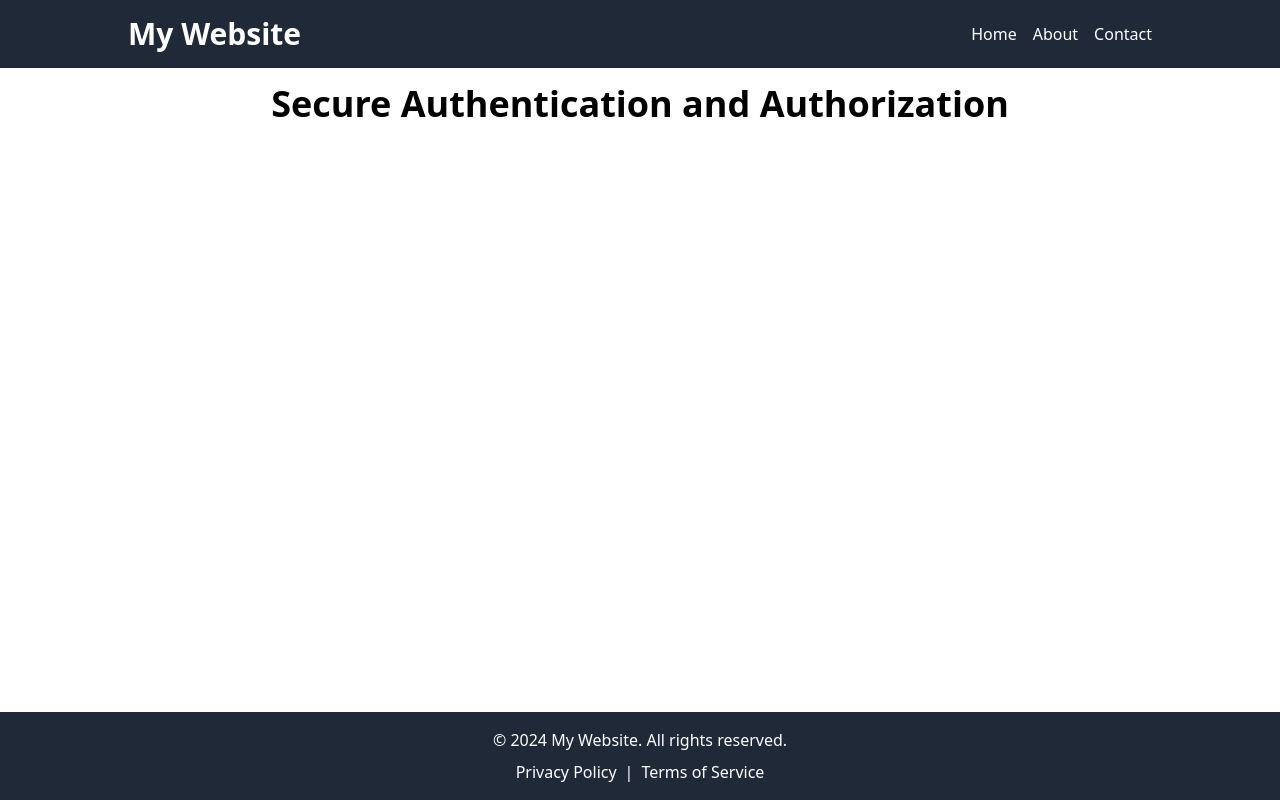
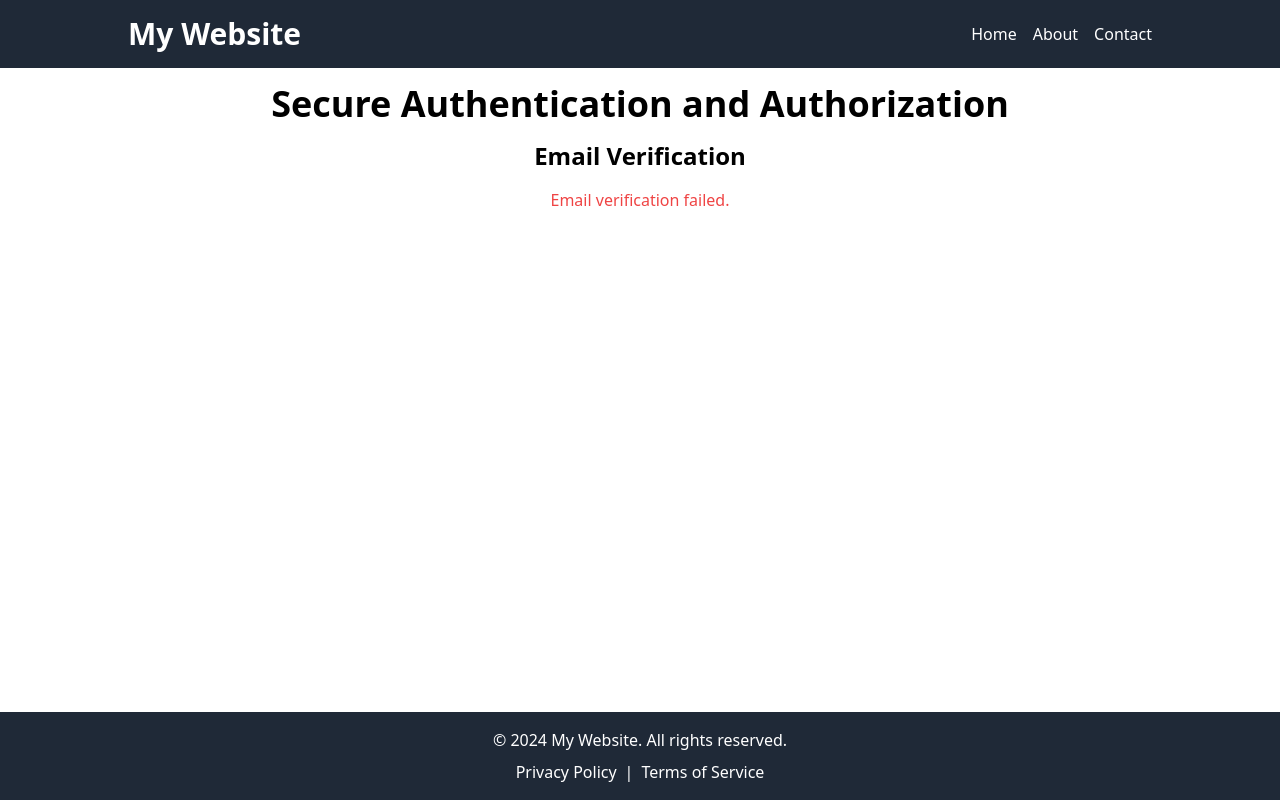
Before and after one commit to Rupehyadav/secure-authentication-authorization-frontend, a React (Vite) app: page /verify-email/1 in a window 1280 px wide. Built offline with nearby package versions, Linux system fonts and the light colour scheme; no server answers.

Commit message:
VerifyEmail component added

```diff
--- a/src/App.tsx
+++ b/src/App.tsx
@@ -15,6 +15,7 @@ import HomePage from "./components/HomePage";
 import About from "./components/About";
 import Contact from "./components/Contact";
 import ProtectedRoute from "./components/ProtectedRoute";
+import VerifyEmail from "./components/VerifyEmail";
 
 const App: React.FC = () => {
   return (
@@ -35,6 +36,7 @@ const App: React.FC = () => {
             <Route path="/contact" element={<Contact />} />
             <Route path="/forgot-password" element={<ForgotPassword />} />
             <Route path="/reset-password/:token" element={<ResetPassword />} />
+            <Route path="/verify-email/:token" element={<VerifyEmail />} />
             <Route path="/" element={<HomePage />} />
 
             <Route
--- /dev/null
+++ b/src/components/VerifyEmail.tsx
@@ -0,0 +1,48 @@
+import React, { useEffect, useState } from "react";
+import { useParams, useNavigate } from "react-router-dom";
+import axios from "../Axios";
+
+interface VerifyEmailProps {}
+
+const VerifyEmail: React.FC<VerifyEmailProps> = () => {
+  const { token } = useParams<{ token: string }>();
+  const [message, setMessage] = useState<string>("");
+  const [error, setError] = useState<string | null>(null);
+  const navigate = useNavigate();
+
+  useEffect(() => {
+    const verifyEmail = async () => {
+      try {
+        const response = await axios.get(`/users/verify-email/${token}/`);
+        setMessage(response.data.message);
+        setError(null);
+
+        setTimeout(() => {
+          navigate("/login");
+        }, 5000);
+      } catch (err: any) {
+        setError(err.response?.data?.message || "Email verification failed.");
+        setMessage("");
+      }
+    };
+
+    if (token) {
+      verifyEmail();
+    }
+  }, [token, navigate]);
+
+  return (
+    <div className="container mx-auto p-4 text-center">
+      <h2 className="text-2xl font-bold">Email Verification</h2>
+      {message && (
+        <div className="text-green-500 mt-4">
+          {message}
+          <p>Redirecting to login...</p>
+        </div>
+      )}
+      {error && <div className="text-red-500 mt-4">{error}</div>}
+    </div>
+  );
+};
+
+export default VerifyEmail;
```
